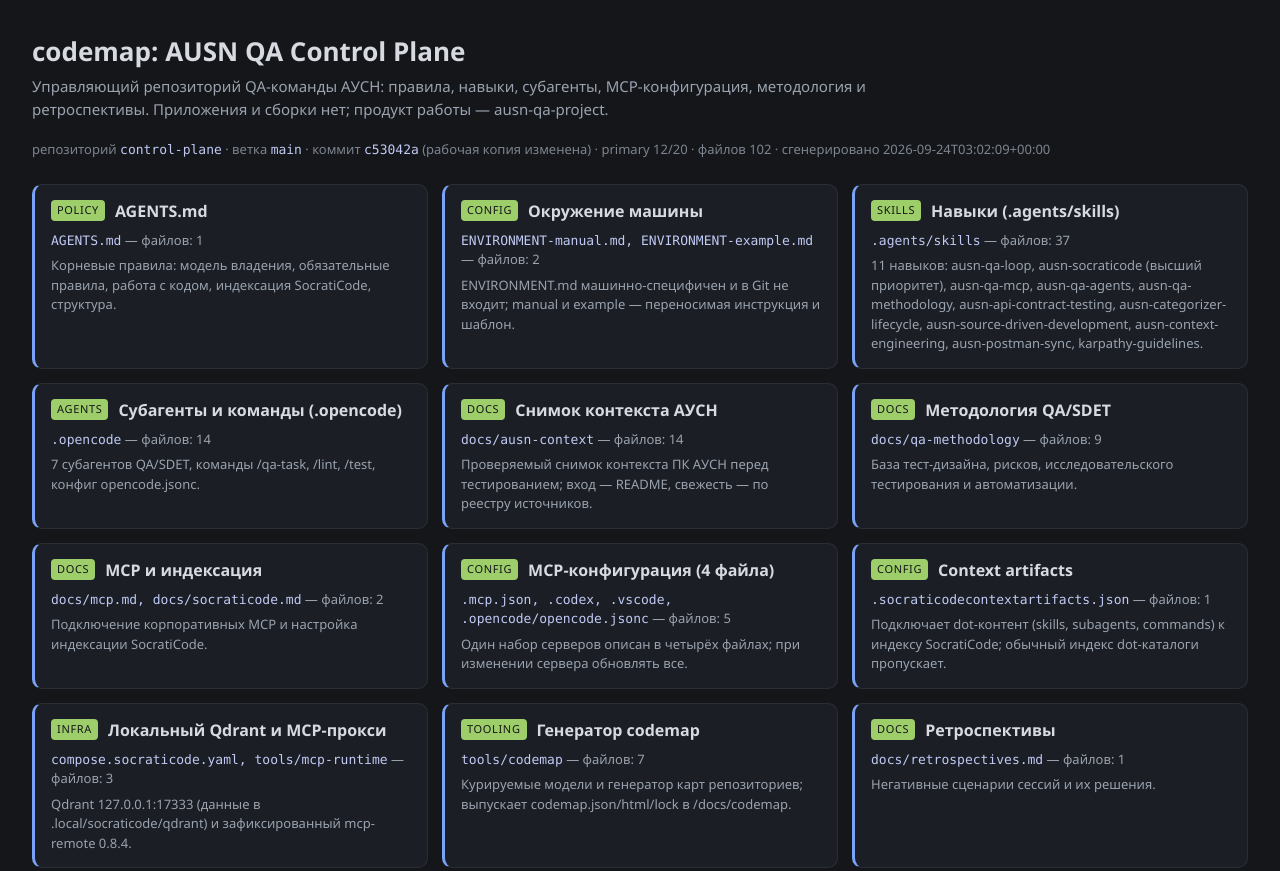
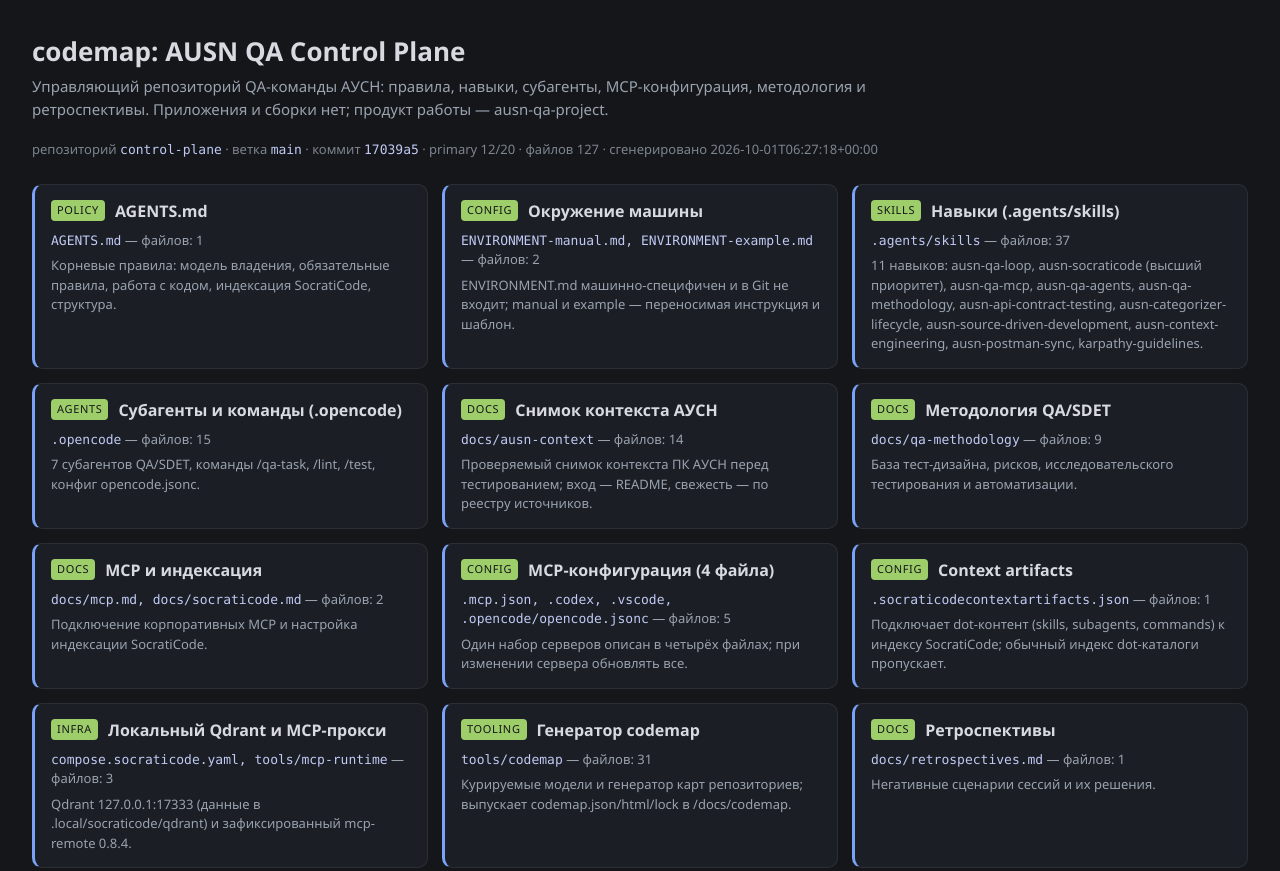
Before and after one commit to igorpugatschev/ausn-control-plane, a plain HTML site: page docs/codemap/codemap.html in a window 1280 px wide. Shown: the top 871 px of the page. Drawn offline with Linux system fonts and the light colour scheme.

Commit message:
chore(codemap): перегенерация карт после добавления плагина

```diff
--- a/docs/codemap/codemap.html
+++ b/docs/codemap/codemap.html
@@ -36,20 +36,20 @@ code { font-family: Consolas, "Cascadia Mono", monospace; }
 <h1>codemap: AUSN QA Control Plane</h1>
 <p class="summary">Управляющий репозиторий QA-команды АУСН: правила, навыки, субагенты, MCP-конфигурация, методология и ретроспективы. Приложения и сборки нет; продукт работы — ausn-qa-project.</p>
 <p class="meta-line">репозиторий <code>control-plane</code> · ветка <code>main</code> ·
-коммит <code>c53042a</code> (рабочая копия изменена) · primary 12/20 · файлов 102 ·
-сгенерировано 2026-09-24T03:02:09+00:00</p>
+коммит <code>17039a5</code> · primary 12/20 · файлов 127 ·
+сгенерировано 2026-10-01T06:27:18+00:00</p>
 <div class="grid">
 <section class="card primary" id="agents"><header><span class="kind">policy</span><h3>AGENTS.md</h3></header><p class="meta"><code>AGENTS.md</code> — файлов: 1</p><p class="note">Корневые правила: модель владения, обязательные правила, работа с кодом, индексация SocratiCode, структура.</p></section>
 <section class="card primary" id="environment"><header><span class="kind">config</span><h3>Окружение машины</h3></header><p class="meta"><code>ENVIRONMENT-manual.md, ENVIRONMENT-example.md</code> — файлов: 2</p><p class="note">ENVIRONMENT.md машинно-специфичен и в Git не входит; manual и example — переносимая инструкция и шаблон.</p></section>
 <section class="card primary" id="skills"><header><span class="kind">skills</span><h3>Навыки (.agents/skills)</h3></header><p class="meta"><code>.agents/skills</code> — файлов: 37</p><p class="note">11 навыков: ausn-qa-loop, ausn-socraticode (высший приоритет), ausn-qa-mcp, ausn-qa-agents, ausn-qa-methodology, ausn-api-contract-testing, ausn-categorizer-lifecycle, ausn-source-driven-development, ausn-context-engineering, ausn-postman-sync, karpathy-guidelines.</p></section>
-<section class="card primary" id="agents-layer"><header><span class="kind">agents</span><h3>Субагенты и команды (.opencode)</h3></header><p class="meta"><code>.opencode</code> — файлов: 14</p><p class="note">7 субагентов QA/SDET, команды /qa-task, /lint, /test, конфиг opencode.jsonc.</p></section>
+<section class="card primary" id="agents-layer"><header><span class="kind">agents</span><h3>Субагенты и команды (.opencode)</h3></header><p class="meta"><code>.opencode</code> — файлов: 15</p><p class="note">7 субагентов QA/SDET, команды /qa-task, /lint, /test, конфиг opencode.jsonc.</p></section>
 <section class="card primary" id="ausn-context"><header><span class="kind">docs</span><h3>Снимок контекста АУСН</h3></header><p class="meta"><code>docs/ausn-context</code> — файлов: 14</p><p class="note">Проверяемый снимок контекста ПК АУСН перед тестированием; вход — README, свежесть — по реестру источников.</p></section>
 <section class="card primary" id="qa-methodology"><header><span class="kind">docs</span><h3>Методология QA/SDET</h3></header><p class="meta"><code>docs/qa-methodology</code> — файлов: 9</p><p class="note">База тест-дизайна, рисков, исследовательского тестирования и автоматизации.</p></section>
 <section class="card primary" id="mcp-docs"><header><span class="kind">docs</span><h3>MCP и индексация</h3></header><p class="meta"><code>docs/mcp.md, docs/socraticode.md</code> — файлов: 2</p><p class="note">Подключение корпоративных MCP и настройка индексации SocratiCode.</p></section>
 <section class="card primary" id="mcp-configs"><header><span class="kind">config</span><h3>MCP-конфигурация (4 файла)</h3></header><p class="meta"><code>.mcp.json, .codex, .vscode, .opencode/opencode.jsonc</code> — файлов: 5</p><p class="note">Один набор серверов описан в четырёх файлах; при изменении сервера обновлять все.</p></section>
 <section class="card primary" id="artifacts-config"><header><span class="kind">config</span><h3>Context artifacts</h3></header><p class="meta"><code>.socraticodecontextartifacts.json</code> — файлов: 1</p><p class="note">Подключает dot-контент (skills, subagents, commands) к индексу SocratiCode; обычный индекс dot-каталоги пропускает.</p></section>
 <section class="card primary" id="socraticode-runtime"><header><span class="kind">infra</span><h3>Локальный Qdrant и MCP-прокси</h3></header><p class="meta"><code>compose.socraticode.yaml, tools/mcp-runtime</code> — файлов: 3</p><p class="note">Qdrant 127.0.0.1:17333 (данные в .local/socraticode/qdrant) и зафиксированный mcp-remote 0.8.4.</p></section>
-<section class="card primary" id="codemap"><header><span class="kind">tooling</span><h3>Генератор codemap</h3></header><p class="meta"><code>tools/codemap</code> — файлов: 7</p><p class="note">Курируемые модели и генератор карт репозиториев; выпускает codemap.json/html/lock в <repo>/docs/codemap.</p></section>
+<section class="card primary" id="codemap"><header><span class="kind">tooling</span><h3>Генератор codemap</h3></header><p class="meta"><code>tools/codemap</code> — файлов: 31</p><p class="note">Курируемые модели и генератор карт репозиториев; выпускает codemap.json/html/lock в <repo>/docs/codemap.</p></section>
 <section class="card primary" id="retrospectives"><header><span class="kind">docs</span><h3>Ретроспективы</h3></header><p class="meta"><code>docs/retrospectives.md</code> — файлов: 1</p><p class="note">Негативные сценарии сессий и их решения.</p></section>
 <section class="card secondary" id="evidence"><header><span class="kind">docs</span><h3>Доказательства и ревью</h3></header><p class="meta"><code>docs/evidence, docs/reviews</code> — файлов: 3</p><p class="note">Артефакты доказательной базы и отчёты ревью.</p></section>
 <section class="card secondary" id="registry"><header><span class="kind">docs</span><h3>Реестры проекта</h3></header><p class="meta"><code>REPOSITORIES.md, TEAM_MEMBERS.md, README.md</code> — файлов: 3</p><p class="note">Сопоставление локальных папок и GitLab-репозиториев, состав команды, вход в проект.</p></section>
```
Also changed, not shown: docs/codemap/codemap.json (+6 -6 lines), 1 other file.
